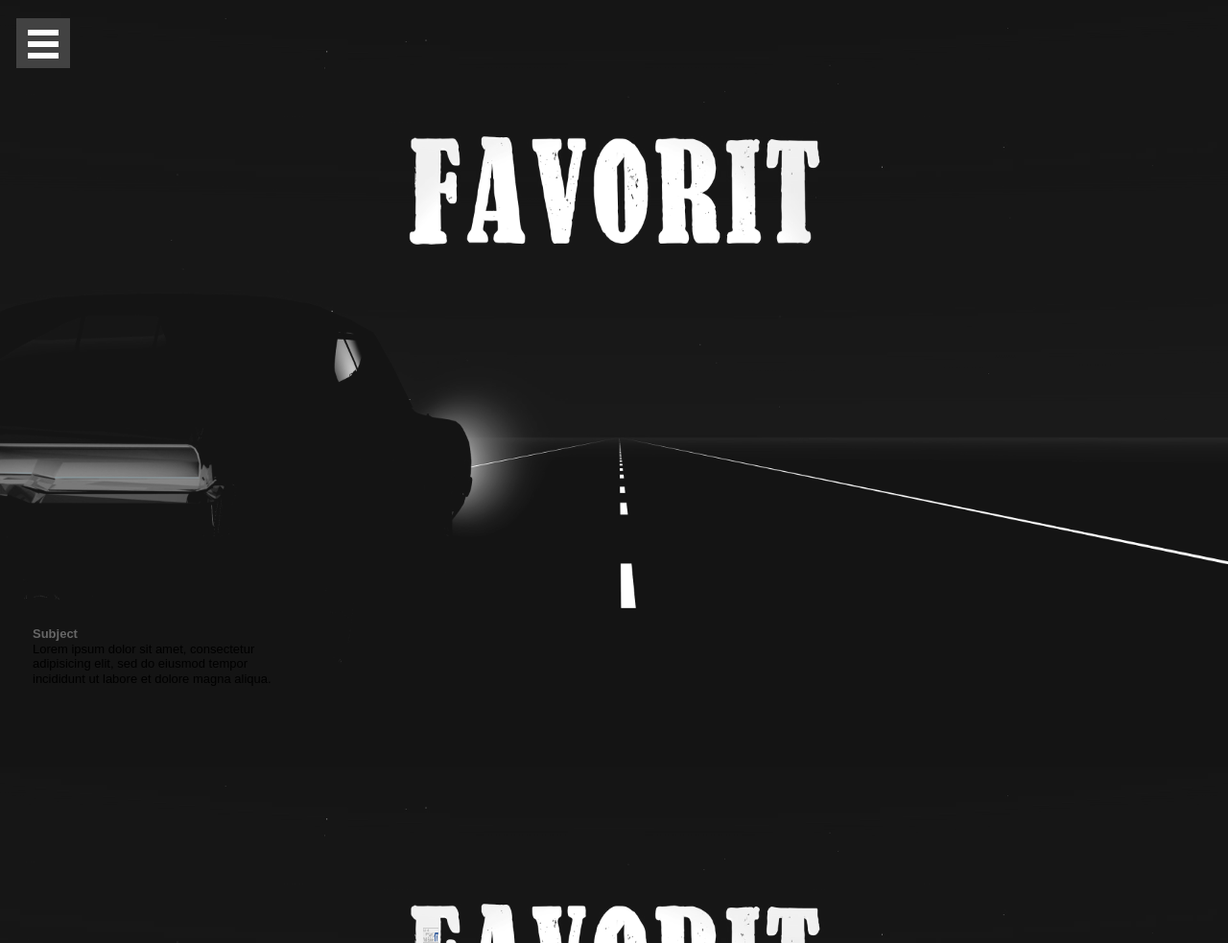
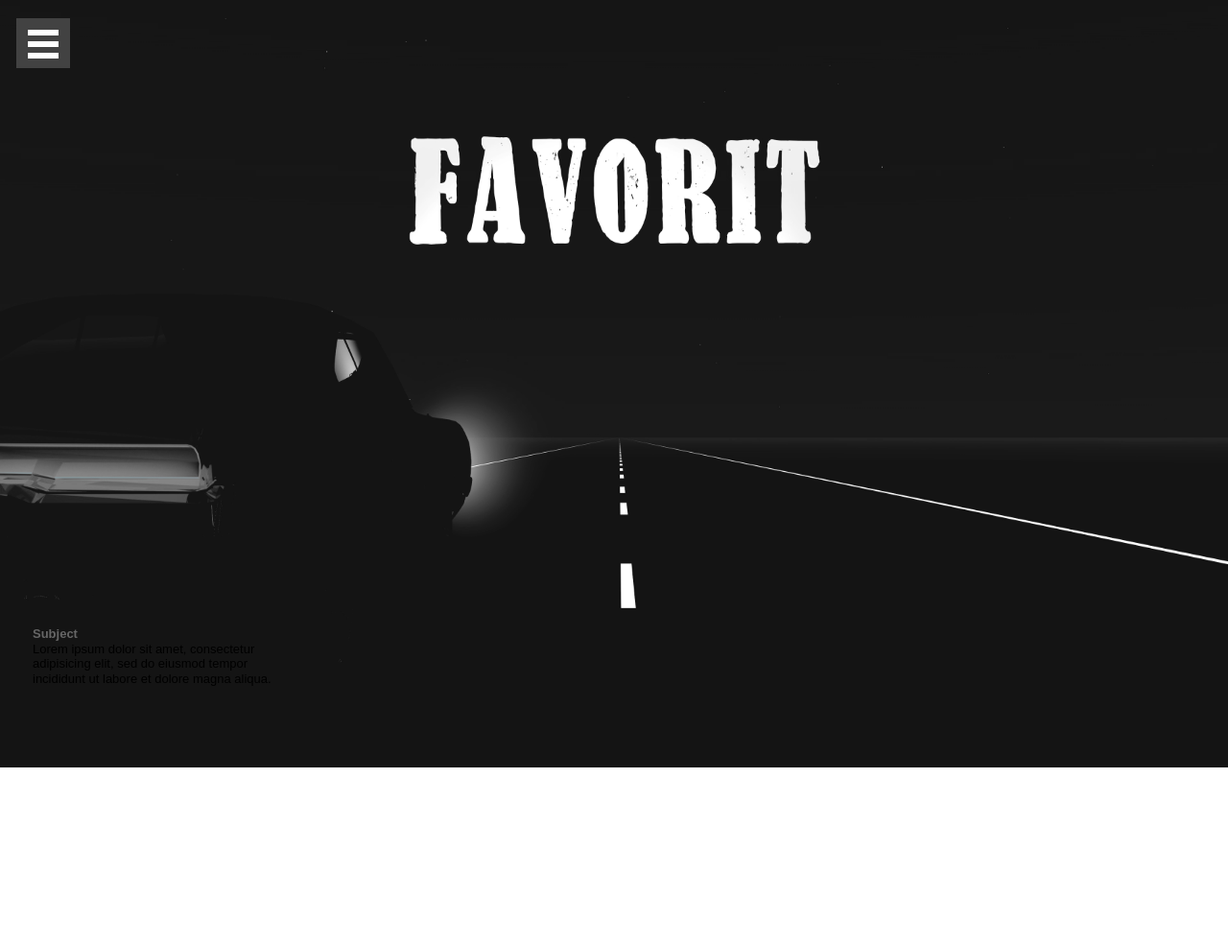
Before and after one commit to Maratwww/maratwww.github.io, a plain HTML site: page index.html in a window 1280 px wide. Shown: the whole page at 96% size. After the commit the page ends 800 px from the top, so only its background shows below. Drawn offline with Linux system fonts and the light colour scheme.

Commit message:
Update index.html

```diff
--- a/index.html
+++ b/index.html
@@ -3,7 +3,6 @@
 <head>
 <meta charset="utf-8">
 <title>Безымянная страница</title>
-<meta name="generator" content="WYSIWYG Web Builder 17 Trial Version - https://www.wysiwygwebbuilder.com">
 <link href="font-awesome.min.css" rel="stylesheet">
 <link href="Безымянный1.css" rel="stylesheet">
 <link href="index.css" rel="stylesheet">
@@ -22,7 +21,6 @@ $(document).ready(function()
 </script>
 </head>
 <body>
-<a href="https://www.wysiwygwebbuilder.com" target="_blank"><img src="images/builtwithwwb17.png" alt="WYSIWYG Web Builder" style="position:absolute;left:441px;top:967px;margin: 0;border-width:0;z-index:250" width="16" height="16"></a>
 <div id="Article1" style="overflow:hidden;position:absolute;left:34px;top:653px;width:282px;height:100px;z-index:1;">
 <div class="blogitem">
    <span class="blogsubject">Subject</span>
```
